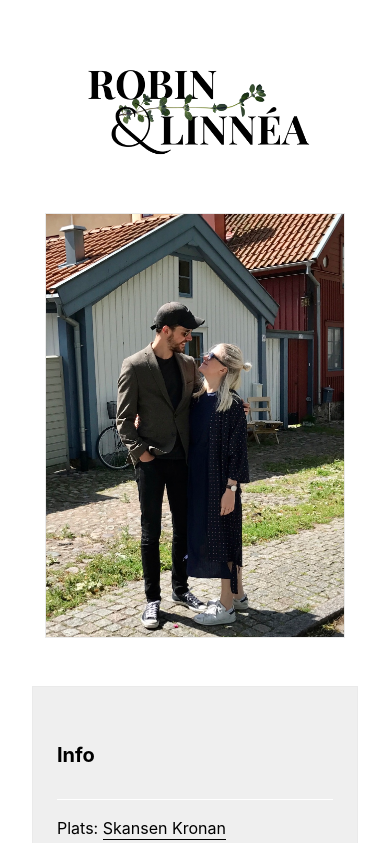
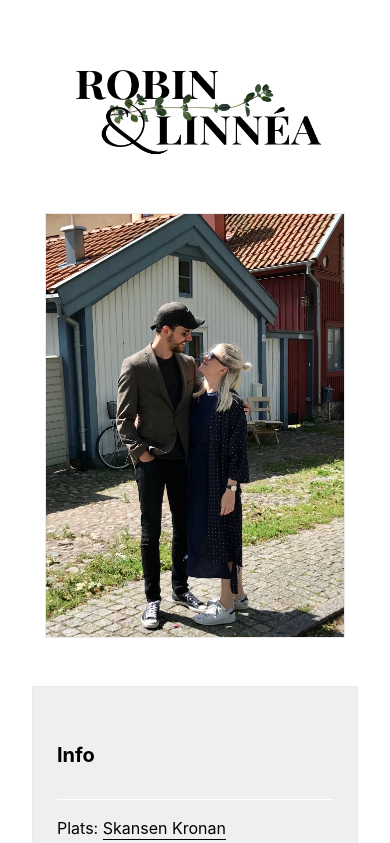
Before and after one commit to tantsandras/wedding, a Next.js app: page / in a window 390 px wide. Shown: the top 843 px of the page. Built offline with nearby package versions, Linux system fonts and the light colour scheme.

Commit message:
changes such as size of header on mobile and adding swedish letters

```diff
--- a/pages/index.tsx
+++ b/pages/index.tsx
@@ -9,7 +9,7 @@ const Home: NextPage = () => {
     <div className={styles.container}>
       <Head>
         <title>Robin & Linnéa</title>
-        <meta name="description" content="Robin och Linnéas brollop" />
+        <meta name="description" content="Robin och Linnéas bröllop" />
         <link rel="icon" href="/favicon.ico" />
       </Head>
 
@@ -26,7 +26,7 @@ const Home: NextPage = () => {
           <div className={styles.imageCard}>
             <Image
               src="/IMG_7353.jpg"
-              alt="Robin och Linnea tittar pa varandra pa en solig dag"
+              alt="Robin och Linnea tittar på varandra på en solig dag"
               layout="fill"
             />
           </div>
--- a/styles/Home.module.css
+++ b/styles/Home.module.css
@@ -135,7 +135,7 @@
     flex-direction: column;
   }
   .header {
-    width: 90vw;
+    width: 100vw;
     height: calc(90vw * 1080 / 1920);
   }
 }
```
